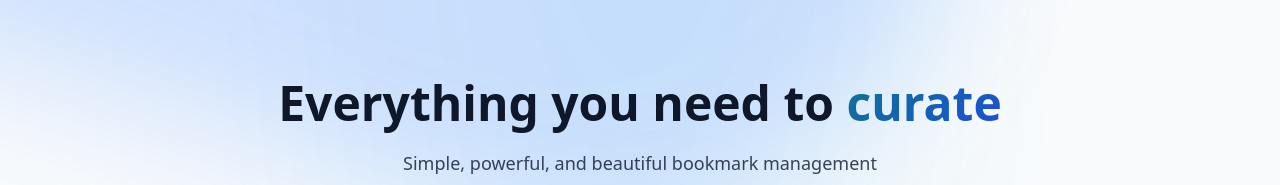
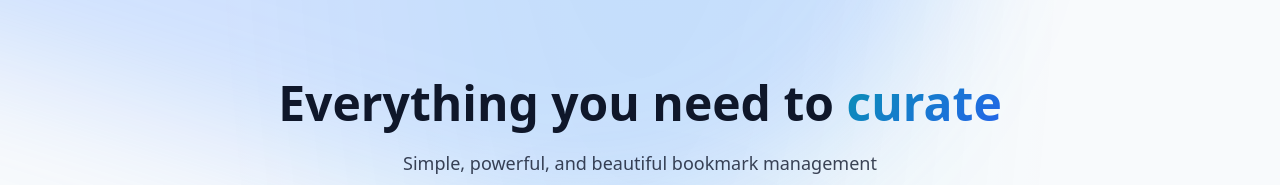
Before and after one commit to tinodau/twitmark, a Next.js app: page / in a window 1280 px wide. Shown: the part 589-774 px from the top of the page. Built offline with nearby package versions, Linux system fonts and the light colour scheme; no server answers.

Commit message:
fix: light mode againnn

```diff
--- a/src/app/globals.css
+++ b/src/app/globals.css
@@ -90,20 +90,37 @@
 /* Glassmorphism 2.0 Utilities */
 @layer utilities {
   .glass {
-    background: var(--color-slate-800);
+    background: rgba(255, 255, 255, 0.8);
     backdrop-filter: blur(12px) saturate(180%);
     -webkit-backdrop-filter: blur(12px) saturate(180%);
+    border: 1px solid rgba(0, 0, 0, 0.1);
+  }
+
+  .dark .glass {
+    background: rgba(18, 18, 18, 0.8);
     border: 1px solid rgba(255, 255, 255, 0.1);
   }
 
   .glass-strong {
-    background: rgba(18, 18, 18, 0.8);
+    background: rgba(255, 255, 255, 0.95);
     backdrop-filter: blur(16px) saturate(180%);
     -webkit-backdrop-filter: blur(16px) saturate(180%);
+    border: 1px solid rgba(0, 0, 0, 0.15);
+  }
+
+  .dark .glass-strong {
+    background: rgba(18, 18, 18, 0.8);
     border: 1px solid rgba(255, 255, 255, 0.15);
   }
 
   .text-gradient {
+    background: linear-gradient(135deg, #0891b2 0%, #2563eb 100%);
+    -webkit-background-clip: text;
+    -webkit-text-fill-color: transparent;
+    background-clip: text;
+  }
+
+  .dark .text-gradient {
     background: linear-gradient(135deg, #0e7490 0%, #1d4ed8 100%);
     -webkit-background-clip: text;
     -webkit-text-fill-color: transparent;
```
